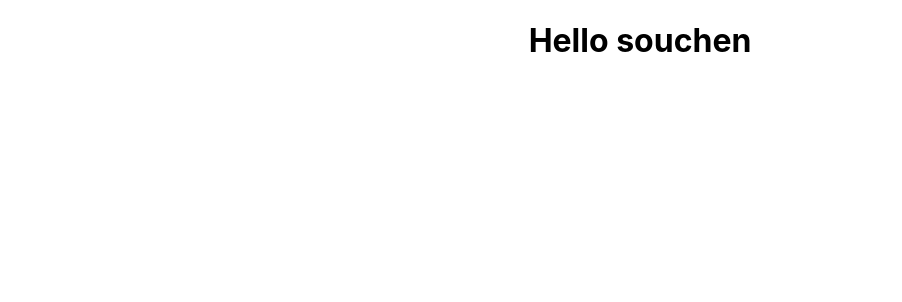
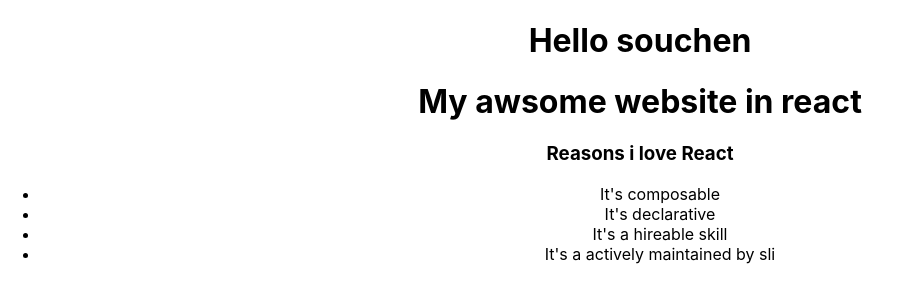
Before and after one commit to SouchenOu/ReactJs-course-meta-advanced, a React (Create React App) app in the folder my-app/: page / in a window 1280 px wide. Shown: the top 302 px of the page, without its empty margins (0-902 px from the left). Built offline with nearby package versions, Linux system fonts and the light colour scheme.

Commit message:
Using react dom

```diff
--- a/my-app/src/App.js
+++ b/my-app/src/App.js
@@ -1,9 +1,35 @@
 import './App.css';
+
+//********Challenge 1 */
+
+/******
+ * Challenge: find out what happens if we try to append JSX
+ * to our div#root using .append() instead of ReactDOM
+ *
+ * 1.Create a sample page in JSX (>= 4 elements) and save them in variable
+ * 2.select the div with ID of "root" and use '.append()' to append your JSX
+ * 3.See if you can guess what will show up in the browser before running the code
+ * 4.See if you explain what actually shows up in the browser
+ *
+ *
+ */
+
+// why we use ReactDOM.render instead of just using the DOM append method
 
 function App() {
   return (
     <div className="App">
       <h1>Hello souchen</h1>
+        <div>
+          <h1>My awsome website in react</h1>
+          <h3>Reasons i love React</h3>
+          <ul>
+             <li>It's composable</li>
+             <li>It's declarative</li>
+             <li>It's a hireable skill</li>
+             <li>It's a actively maintained by sli</li>
+          </ul>
+        </div>
     </div>
   );
 }
```
Also changed, not shown: my-app/src/index.js (+5 -4 lines), 1 other file (tests, documents, lock files or other folders).
